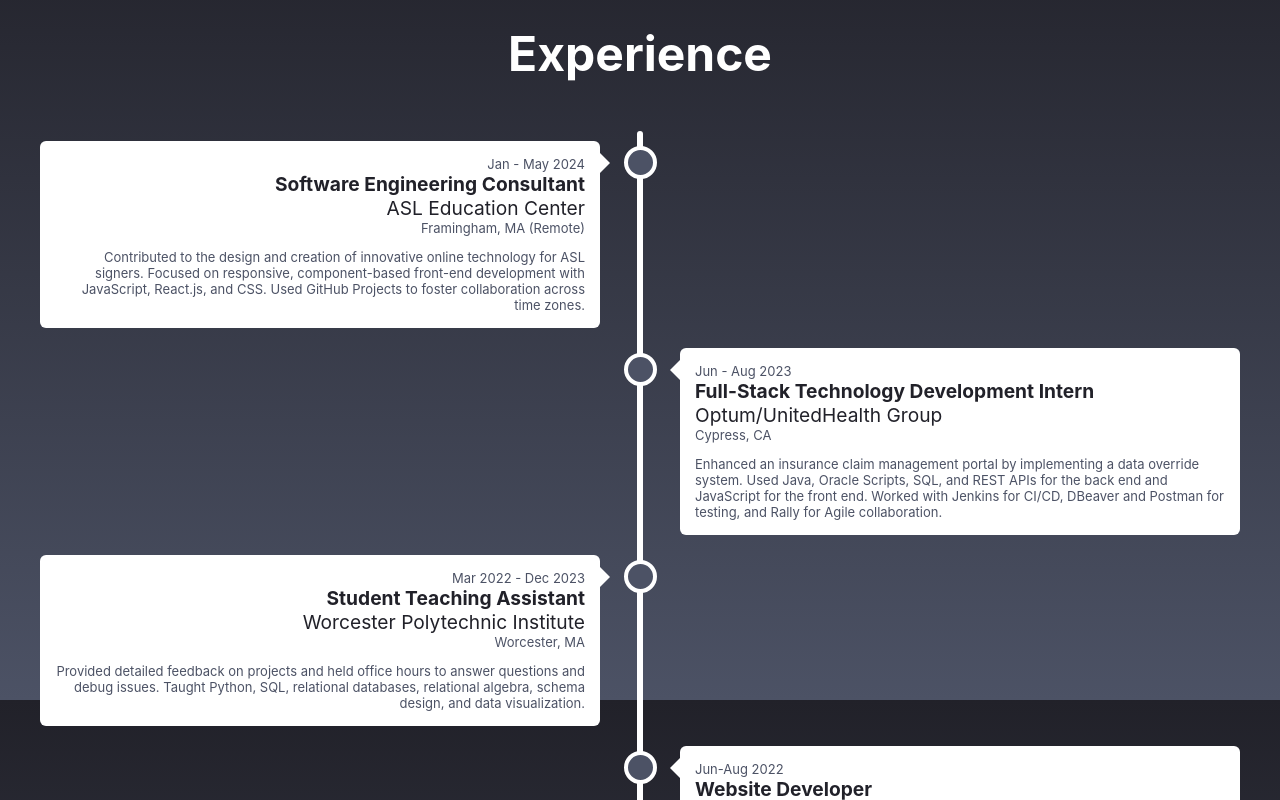
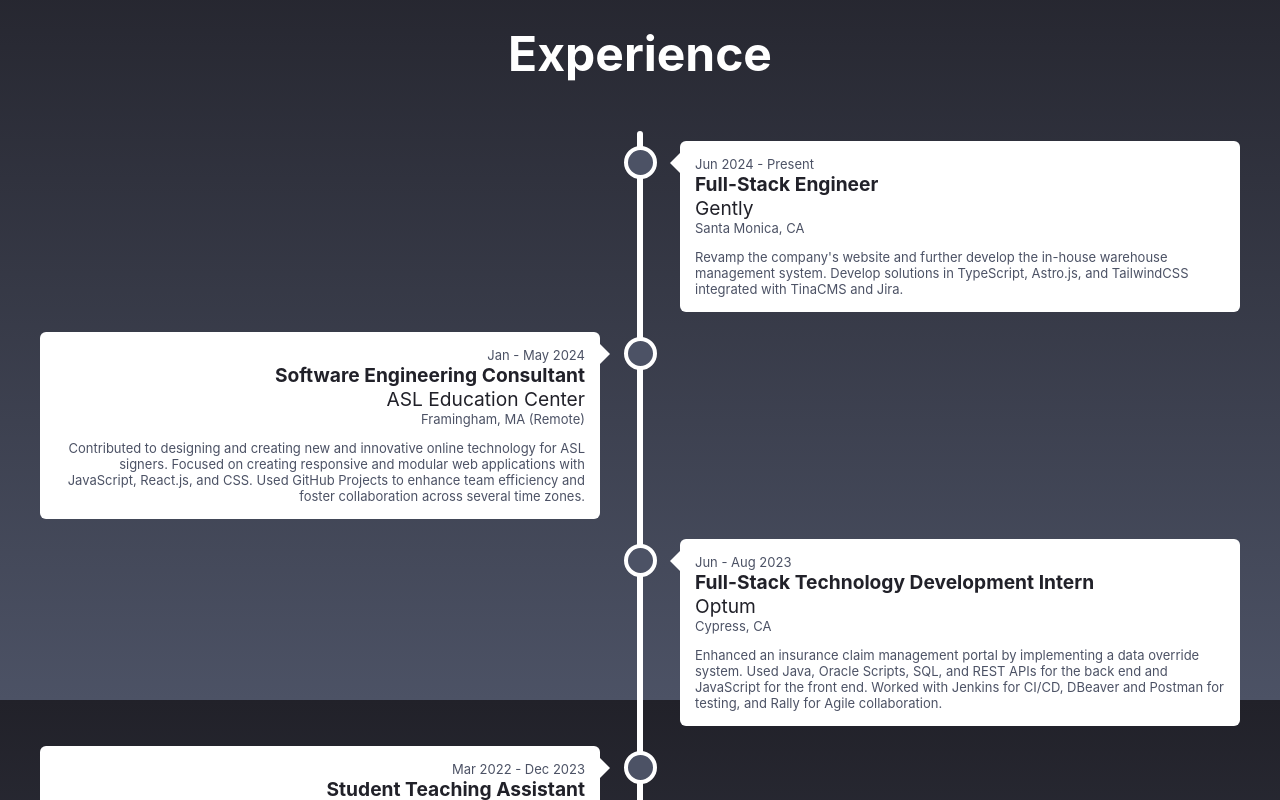
Before and after one commit to jennatripoli/jennatripoli.github.io, a React (Create React App) app: page / in a window 1280 px wide. Shown: the part 4100-4900 px from the top of the page. Built offline with nearby package versions, Linux system fonts and the light colour scheme.

Commit message:
Update experience

```diff
--- a/src/App.js
+++ b/src/App.js
@@ -191,20 +191,29 @@
       <section className="experience">
         <div className="section-title">Experience</div>
         <div className="timeline">
+        <div className="timeline-item timeline-right">
+            <div className="timeline-content">
+              <div className="timeline-date">Jun 2024 - Present</div>
+              <div className="timeline-position">Full-Stack Engineer</div>
+              <div className="timeline-company">Gently</div>
+              <div className="timeline-location">Santa Monica, CA</div>
+              <div className="timeline-description">Revamp the company's website and further develop the in-house warehouse management system. Develop solutions in TypeScript, Astro.js, and TailwindCSS integrated with TinaCMS and Jira.</div>
+            </div>
+          </div>
           <div className="timeline-item timeline-left">
             <div className="timeline-content">
               <div className="timeline-date">Jan - May 2024</div>
               <div className="timeline-position">Software Engineering Consultant</div>
               <div className="timeline-company">ASL Education Center</div>
               <div className="timeline-location">Framingham, MA (Remote)</div>
-              <div className="timeline-description">Contributed to the design and creation of innovative online technology for ASL signers. Focused on responsive, component-based front-end development with JavaScript, React.js, and CSS. Used GitHub Projects to foster collaboration across time zones.</div>
+              <div className="timeline-description">Contributed to designing and creating new and innovative online technology for ASL signers. Focused on creating responsive and modular web applications with JavaScript, React.js, and CSS. Used GitHub Projects to enhance team efficiency and foster collaboration across several time zones.</div>
             </div>
           </div>
           <div className="timeline-item timeline-right">
             <div className="timeline-content">
               <div className="timeline-date">Jun - Aug 2023</div>
               <div className="timeline-position">Full-Stack Technology Development Intern</div>
-              <div className="timeline-company">Optum/UnitedHealth Group</div>
+              <div className="timeline-company">Optum</div>
               <div className="timeline-location">Cypress, CA</div>
               <div className="timeline-description">Enhanced an insurance claim management portal by implementing a data override system. Used Java, Oracle Scripts, SQL, and REST APIs for the back end and JavaScript for the front end. Worked with Jenkins for CI/CD, DBeaver and Postman for testing, and Rally for Agile collaboration.</div>
             </div>
```
Also changed, not shown: 1 other file (tests, documents, lock files or other folders).
